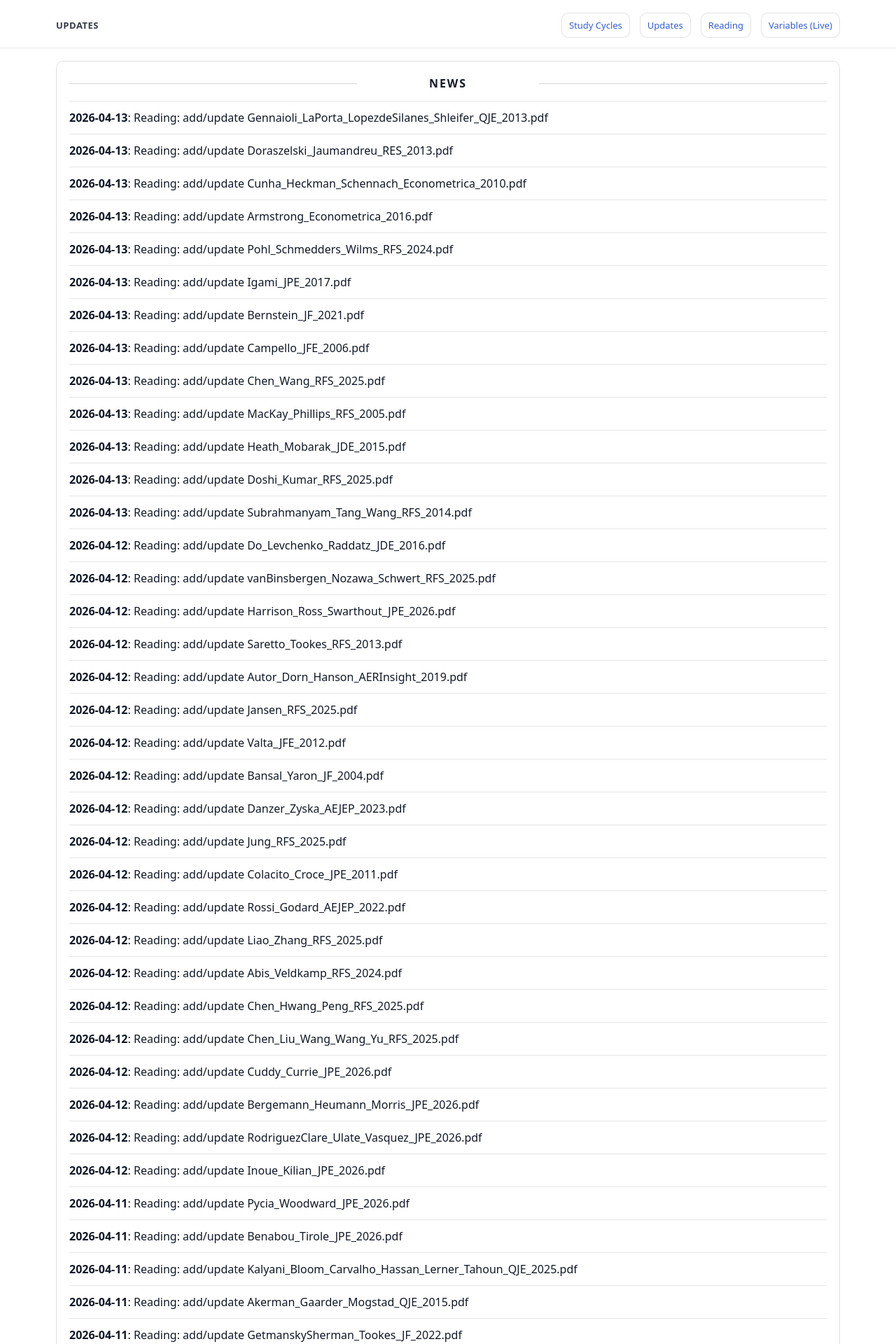
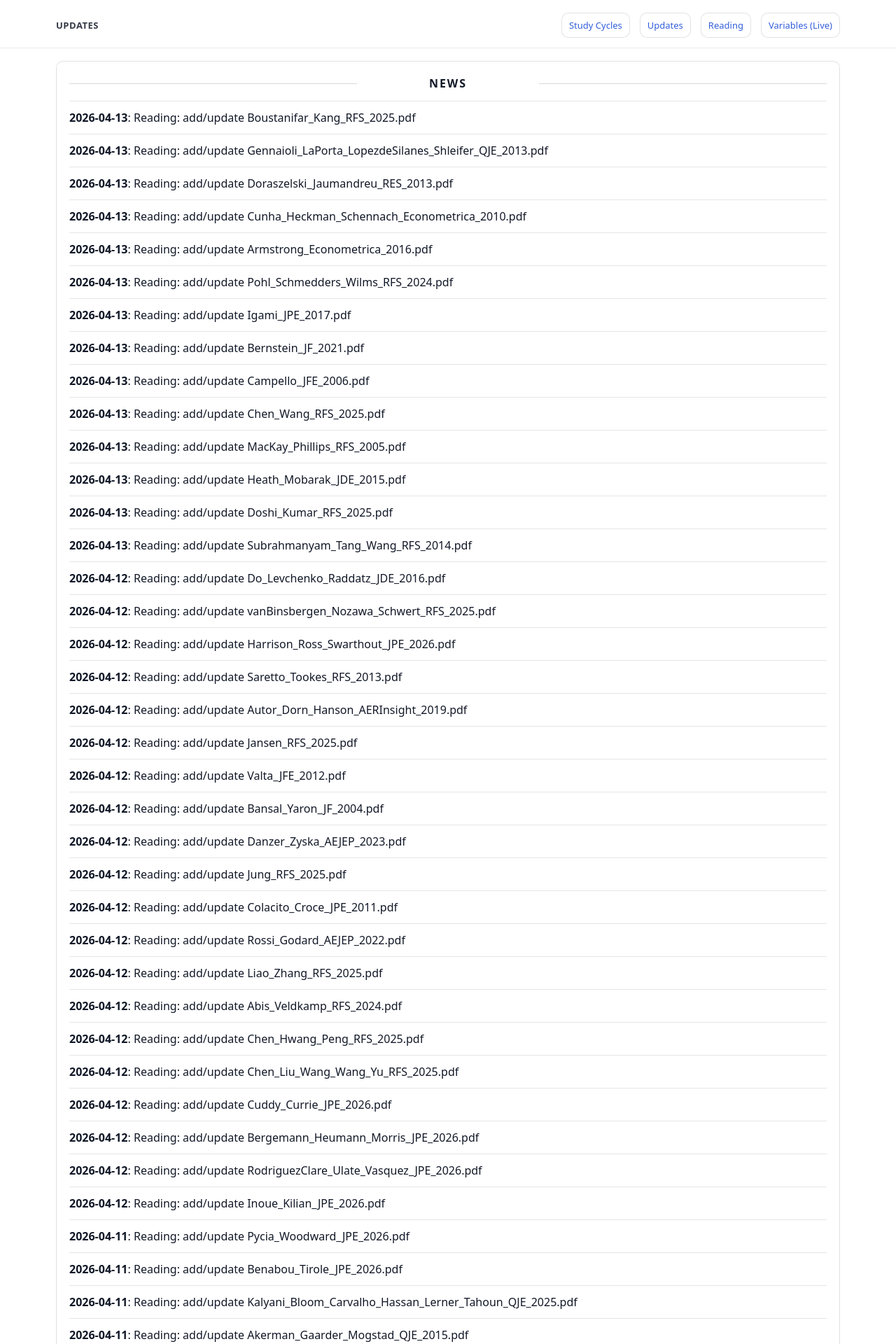
Before and after one commit to yaxinzn/study-archive, a Jekyll site: the page built from updates/index.md, in a window 1280 px wide. Shown: the top 1920 px of the page at 70% size. Built offline with Jekyll 4.4.1, drawn with Linux system fonts in a browser that asks for light colours; some of the changed text lies outside the part shown.

Commit message:
chore: update NEWS feed

```diff
--- a/_data/news.yml
+++ b/_data/news.yml
@@ -1,4 +1,7 @@
 # Auto-generated update history (sorted newest -> oldest). Do not edit manually.
+- ts: "1776079097"
+  date: "2026-04-13"
+  title: "Reading: add/update Boustanifar_Kang_RFS_2025.pdf"
 - ts: "1776078362"
   date: "2026-04-13"
   title: "Reading: add/update Gennaioli_LaPorta_LopezdeSilanes_Shleifer_QJE_2013.pdf"
```
